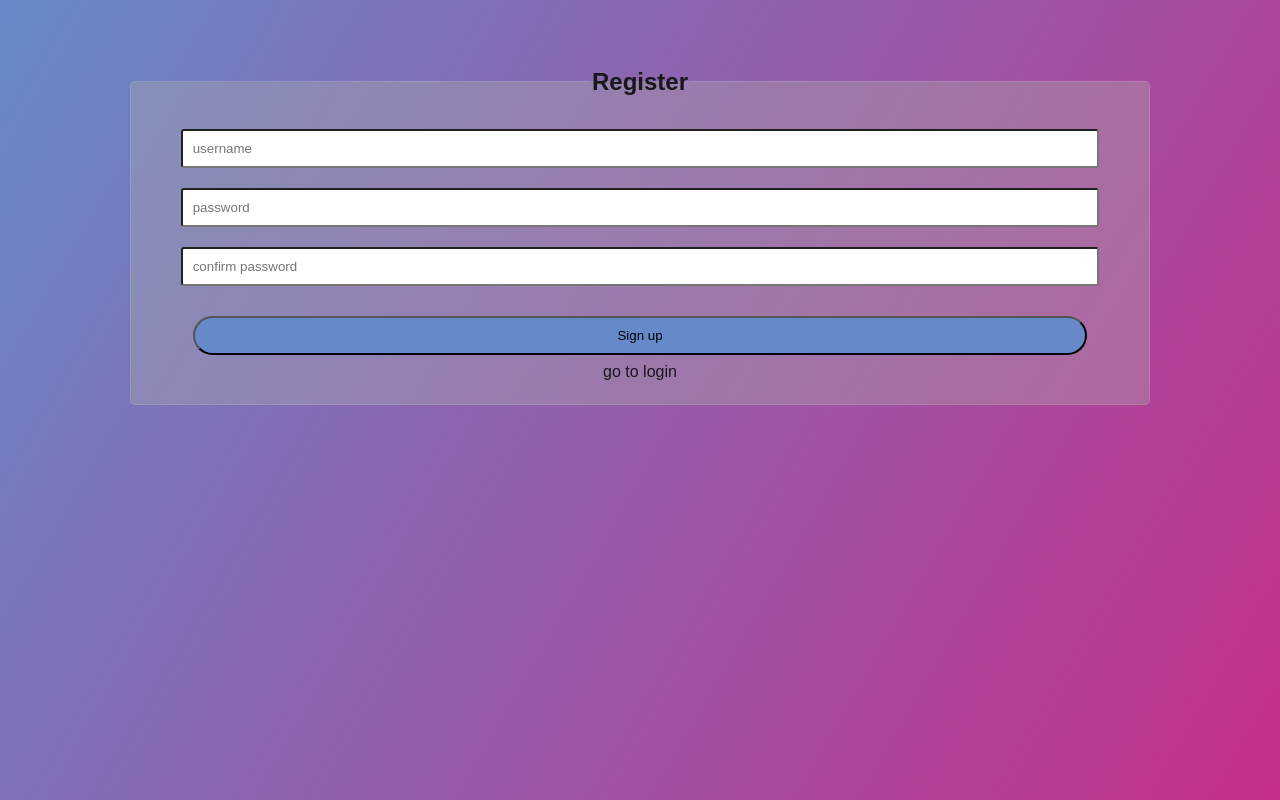
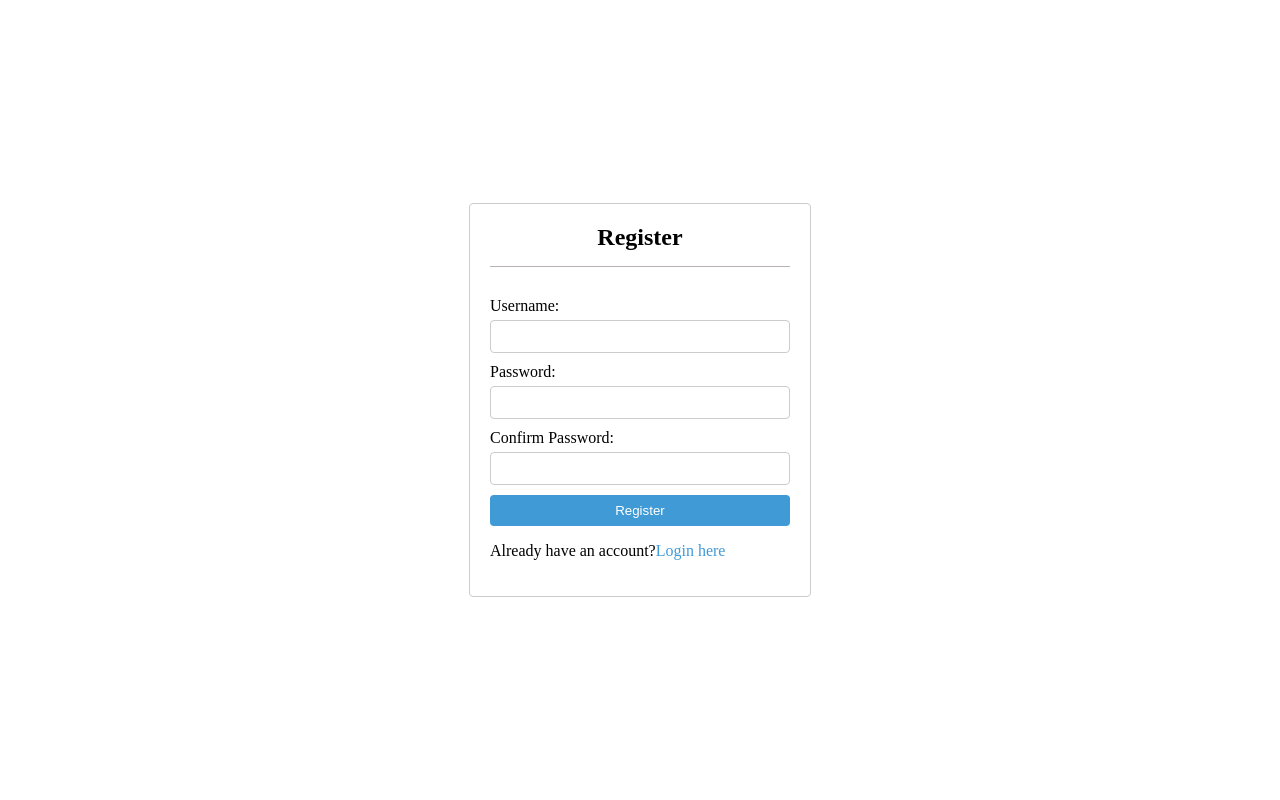
Before and after one commit to ismail-en-niou/to_do_team, a plain HTML site: page register.html in a window 1280 px wide. Drawn offline with Linux system fonts and the light colour scheme.

Commit message:
update register.css and register.html and create register.js

```diff
--- a/register.css
+++ b/register.css
@@ -1,48 +1,74 @@
-body {
+body, html {
+    height: 100%;
     margin: 0;
-    background: linear-gradient(120deg, #6689c9, #c52f8b);
-    color:#18181b;
-    font-family: 'Poppins', sans-serif;
-    line-height: 1.5rem;
+    display: flex;
+    justify-content: center;
+    align-items: center;
+
+}
+
+.container {
+    width: 300px;
+    margin: 0 auto;
+    padding: 20px;
+    border: 1px solid #ccc;
+    border-radius: 4px;
+    background-color: #fff;
+}
+
+h2 {
     text-align: center;
-    height: 100vh;
+    padding-bottom: 15px;
+    margin-top: 0px;
+    border-bottom: 1px solid rgb(187, 178, 178);
 }
-#form {
-    width: 80dvw;
-    margin: auto;
-    padding: 50px;
-    border-radius: 5px;
+
+.form-group {
+    margin-bottom: 10px;
 }
-fieldset {
-    background-color: #adadad5a;
-    border: 1px solid rgba(186, 206, 186, 0.211);
-    border-radius: 5px;
-    padding-bottom: 20px;
+
+label {
+    display: block;
+    margin-bottom: 5px;
 }
-input {
-    width: 90%;
-    position: relative;
-    padding: 10px;
-    border-radius: 3px;
-    margin: 10px 0;
+
+input:focus {
+    outline: 1px solid #409ad6;
 }
-button {
-    background-color: #6689c9;
-    width: 90%;
-    border-radius: 50px;
-    padding: 10px 0;
-    margin: 20px 0;
+
+input[type="text"], input[type="password"] {
+    width: 100%;
+    padding: 8px;
+    border: 1px solid #ccc;
+    border-radius: 4px;
+    box-sizing: border-box;
 }
+
+input[type="submit"] {
+    width: 100%;
+    padding: 8px;
+    background-color: #409ad6;
+    color: white;
+    border: none;
+    border-radius: 4px;
+    cursor: pointer;
+}
+
 a {
     text-decoration: none;
-    color:#18181b;
+    color: #409ad6;
 }
-.return {
-    transition: transform 0.3s ease-out;
-    font-size: 1rem;
-    margin-top: -15px;
+
+#error {
+    text-align: center;
+    color: red;
+    padding: 10px;
+    margin-top: -10px;
 }
-.return:hover , a:hover{
-    transform: translateY(10px);
-    color: #6689c9;
+
+@media screen and (max-width: 350px) {
+    .container {
+       width: 200px;
+       height: 80dvh;
+    }
 }
--- a/register.html
+++ b/register.html
@@ -8,21 +8,29 @@
     <title>Register</title>
 </head>
 <body>
-    <div id="form">
-        <fieldset>
-        <legend><h2>Register</h2></legend>
-        <form>
-            <div>
-                <input type="text" name="username" placeholder="username" />
-                <input type="password" name="password" placeholder="password" />
-                <input type="password" name="Confirmpassword" placeholder="confirm password" />
-                <button tupe="submit">Sign up</button>
+    <div class="container">
+        <form id="registerForm">
+            <h2>Register</h2>
+            <div id="error"></div>
+            <div class="form-group">
+                <label for="username">Username:</label>
+                <input type="text" id="username" name="username" />
             </div>
-            <div class="return">
-                <a href="login.html">go to login</a>
+            <div class="form-group">
+                <label for="password">Password:</label>
+                <input type="password" id="password" name="password" />
             </div>
+            <div class="form-group">
+                <label for="cpassword">Confirm Password:</label>
+                <input type="password" id="cpassword" name="cpassword" />
+            </div>
+            <div class="form-group">
+                <input type="submit" value="Register" />
+            </div>
+            <div id="login-page"><p>Already have an account?<a href="login.html">Login here</a></p></div>
         </form>
-        </fieldset>
     </div>
-</body>
+    <script src="register.js"></script>
+  </body>
 </html>
+</html>
--- /dev/null
+++ b/register.js
@@ -0,0 +1,46 @@
+const username = document.querySelector("#username");
+const password = document.querySelector("#password");
+const confirmPassword = document.querySelector("#cpassword");
+const error = document.querySelector("#error");
+const usernameExists = false;
+const passwordRegex = /^(?=.*[a-zA-Z])(?=.*\d)(?=.*[!@#$%^&*])[A-Za-z\d!@#$%^&*]{8,}$/;
+
+document.forms["registerForm"].addEventListener("submit", function(e) {
+
+    var inputs = this;
+
+    for (let i = 0; i < inputs.length; i++) {
+        if (!inputs[i].value) {
+            error.innerHTML = "username or password are not correct!";
+            username.value = '';
+            password.value = '';
+            confirmPassword.value = '';
+            e.preventDefault();
+            return;
+        }
+    }
+
+    if (usernameExists) {
+        error.innerHTML = "Username already exists.";
+        username.value = '';
+        password.value = '';
+        confirmPassword.value = '';
+        return;
+    }
+    else if (!passwordRegex.test(password.value)){
+        error.innerHTML = "Your password must be at least 8 characters long and contain at least one letter, one digit, and one special character (!@#$%^&*).";
+        password.value = '';
+        confirmPassword.value = '';
+        e.preventDefault();
+        return;
+    }
+    else if (password.value !== confirmPassword.value) {
+        error.innerHTML = "Passwords do not match.";
+        confirmPassword.value = '';
+        e.preventDefault();
+        return;
+    }
+    else {
+        alert('Register form received successfully');
+    }
+})
```
